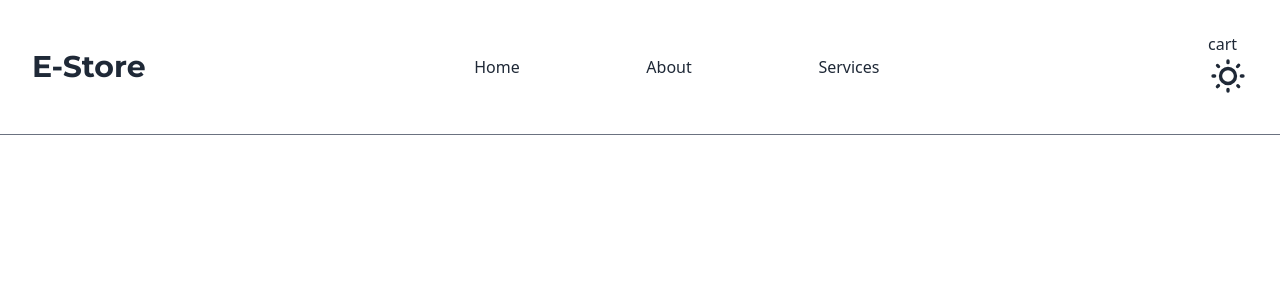
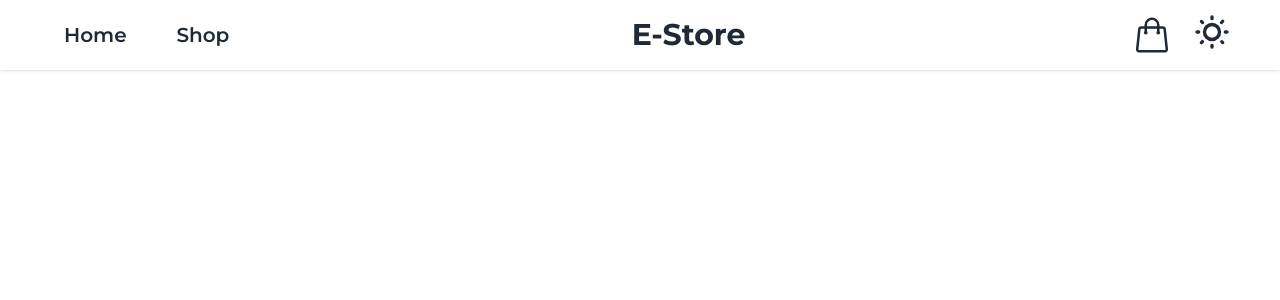
Before and after one commit to RijoKsd/E-Store, a React (Vite) app: page / in a window 1280 px wide. Shown: the top 300 px of the page. Built offline with nearby package versions, Linux system fonts and the light colour scheme; what @midudev/tailwind-animations would draw is missing.

Commit message:
feat: :lipstick: Add Header section

```diff
--- a/package.json
+++ b/package.json
@@ -4,7 +4,7 @@
   "version": "0.0.0",
   "type": "module",
   "scripts": {
-    "dev": "vite",
+    "dev": "vite --host",
     "build": "vite build",
     "lint": "eslint . --ext js,jsx --report-unused-disable-directives --max-warnings 0",
     "preview": "vite preview"
@@ -15,7 +15,8 @@
     "@reduxjs/toolkit": "^2.2.5",
     "react": "^18.2.0",
     "react-dom": "^18.2.0",
-    "react-redux": "^9.1.2"
+    "react-redux": "^9.1.2",
+    "react-router-dom": "^6.23.1"
   },
   "devDependencies": {
     "@types/react": "^18.2.66",
--- a/src/components/Header.jsx
+++ b/src/components/Header.jsx
@@ -4,9 +4,11 @@ import ThemeAndCartIcon from "../pages/ThemeAndCartIcon";
 
 const Header = () => {
   return (
-    <header className="  sticky flex-wrap top-0 z-10 mx-auto flex w-full items-center justify-between border-b border-gray-500 p-8">
+    // <header className="  sticky flex-wrap top-0 z-10 mx-auto flex w-full items-center justify-between border-b border-gray-500 p-8">
+
+    <header className="flex  shadow  items-center px-2  md:px-12 p-3 justify-between">
+      <Nav />
       <Logo />
-      <Nav />
       <ThemeAndCartIcon />
     </header>
   );
--- a/src/constants/icons.js
+++ b/src/constants/icons.js
@@ -5,7 +5,7 @@ import {
 } from "@heroicons/react/24/outline";
 
 export const Icons = {
-  ShoppingBag: ShoppingBagIcon,
+  Cart: ShoppingBagIcon,
   Bars3: Bars3Icon,
   XMark: XMarkIcon,
 };
--- a/src/pages/Logo.jsx
+++ b/src/pages/Logo.jsx
@@ -1,7 +1,7 @@
 const Logo = () => {
   return (
-    <div className="logo">
-      <a href="#" className="font-bold font-montserrat text-3xl  ">
+    <div className="logo animate-slide-out-right ">
+      <a href="#" className="font-bold font-montserrat text-3xl ">
         {" "}
         E-Store
       </a>
--- a/src/pages/Nav.jsx
+++ b/src/pages/Nav.jsx
@@ -1,44 +1,55 @@
 import { useState } from "react";
 import { Icons } from "../constants/icons";
 
-const NavLinks = () => {
+const NavLinks = ({ mobile }) => {
   return (
     <>
-      <a href="#">Home</a>
-      <a href="#">About</a>
-      <a href="#">Services</a>
+      <a
+        href="#"
+        className={`font-montserrat text-xl font-semibold  hover:text-white hover:bg-neutral-900 px-4 py-2 rounded transition-all ${
+          mobile ? " border rounded p-4" : null
+        } `}
+      >
+        Home
+      </a>
+      <a
+        href="#"
+        className={`font-montserrat text-xl font-semibold  hover:text-white hover:bg-neutral-900  px-4 py-2 rounded transition-all ${
+          mobile ? " border rounded p-4" : null
+        } `}
+      >
+        Shop
+      </a>
     </>
   );
 };
 
 const Nav = () => {
-      const [isOpen, setIsOpen] = useState(false);
-      const toggleNavbar = () => setIsOpen(!isOpen);
-      const { Bars3, XMark } = Icons;
-
-
-
+  const [isOpen, setIsOpen] = useState(false);
+  const toggleNavbar = () => setIsOpen(!isOpen);
+  const { Bars3, XMark } = Icons;
 
   return (
     <>
-      <nav className="flex w-1/3 justify-end">
-        <div className=" hidden justify-between w-full md:flex">
+      <nav className="md:w-2/12 animate-slide-in-left">
+        <div className=" justify-between  gap-4  max-sm:hidden md:flex">
           <NavLinks />
         </div>
-        <div>
+        <div className="">
           <button onClick={toggleNavbar} className="w-9 h-9 md:hidden">
             {isOpen ? <XMark /> : <Bars3 />}
           </button>
         </div>
       </nav>
 
-      {
-        isOpen && (
-            <div className=" flex flex-col items-center basis-full ">
-                <NavLinks />
-            </div>
-        )
-      }
+      {/* small device */}
+      {isOpen && (
+        <div
+          className={`absolute pt-10 top-[11%] flex flex-col w-[80%] h-[80%] left-0 gap-2 px-10 bg-slate-800 text-white shadow-md rounded animate-shake  `}
+        >
+          <NavLinks mobile />
+        </div>
+      )}
     </>
   );
 };
--- a/src/pages/ThemeAndCartIcon.jsx
+++ b/src/pages/ThemeAndCartIcon.jsx
@@ -1,6 +1,7 @@
 import { useEffect } from "react";
 import { toggleTheme } from "../redux/theme/themeSlice";
 import { useDispatch, useSelector } from "react-redux";
+import { Icons } from "../constants/icons";
 
 const ThemeAndCartIcon = () => {
   const { currentTheme } = useSelector((state) => state.theme);
@@ -16,8 +17,12 @@ const ThemeAndCartIcon = () => {
   };
 
   return (
-    <div>
-      <div>cart</div>
+    <div className="flex items-center gap-5 justify-center animate-slide-in-right">
+      <div>
+        <a href="#">
+          <Icons.Cart className=" w-10 h-10" />
+        </a>
+      </div>
       <div>
         <label className="swap swap-rotate">
           {/* this hidden checkbox controls the state */}
@@ -30,7 +35,7 @@ const ThemeAndCartIcon = () => {
 
           {/* sun icon */}
           <svg
-            className="swap-off fill-current w-10 h-10"
+            className="swap-off fill-current w-10 h-10 "
             xmlns="http://www.w3.org/2000/svg"
             viewBox="0 0 24 24"
           >
```
Also changed, not shown: src/components/Hero.jsx (added), 1 other file (tests, documents, lock files or other folders).
